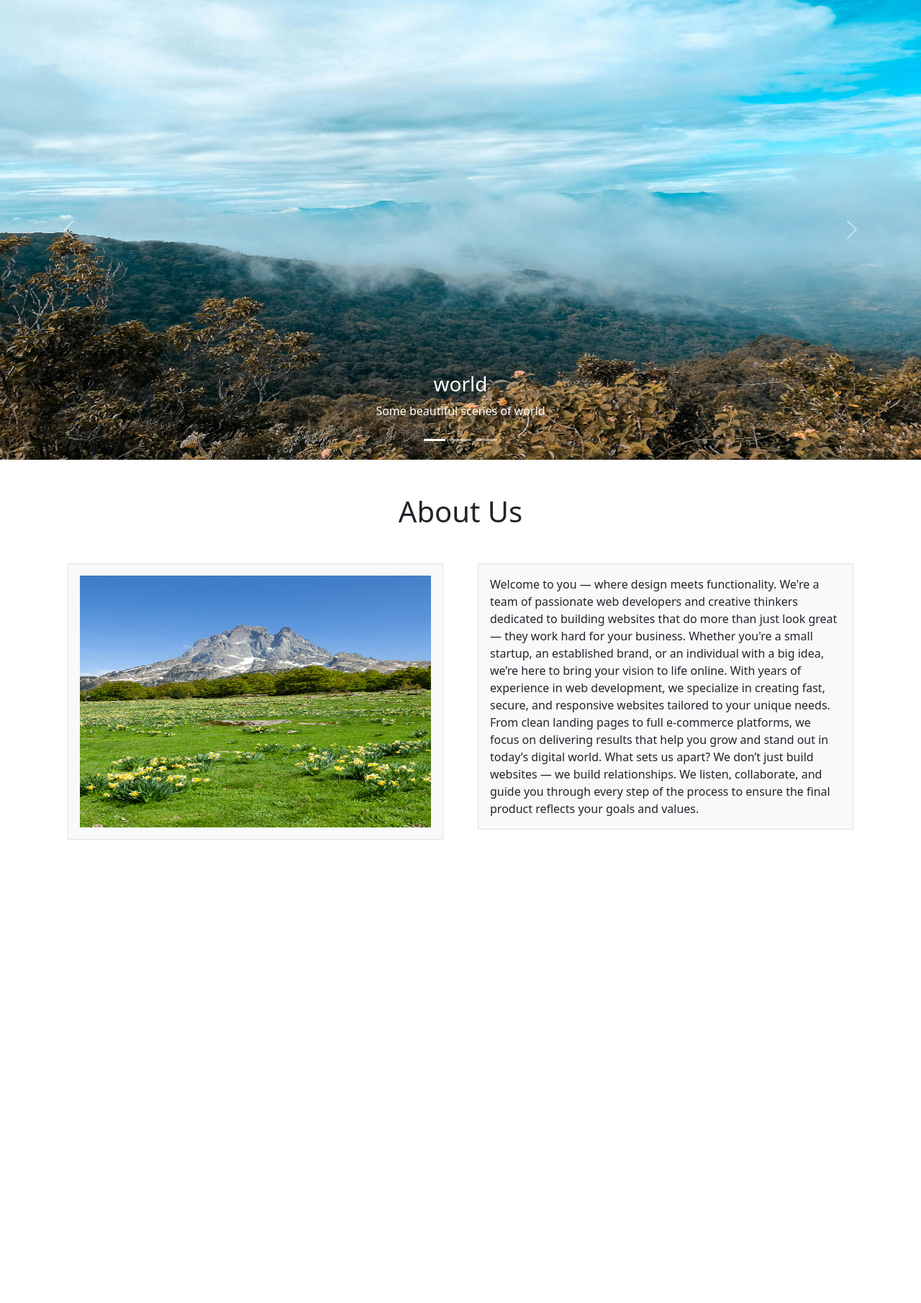
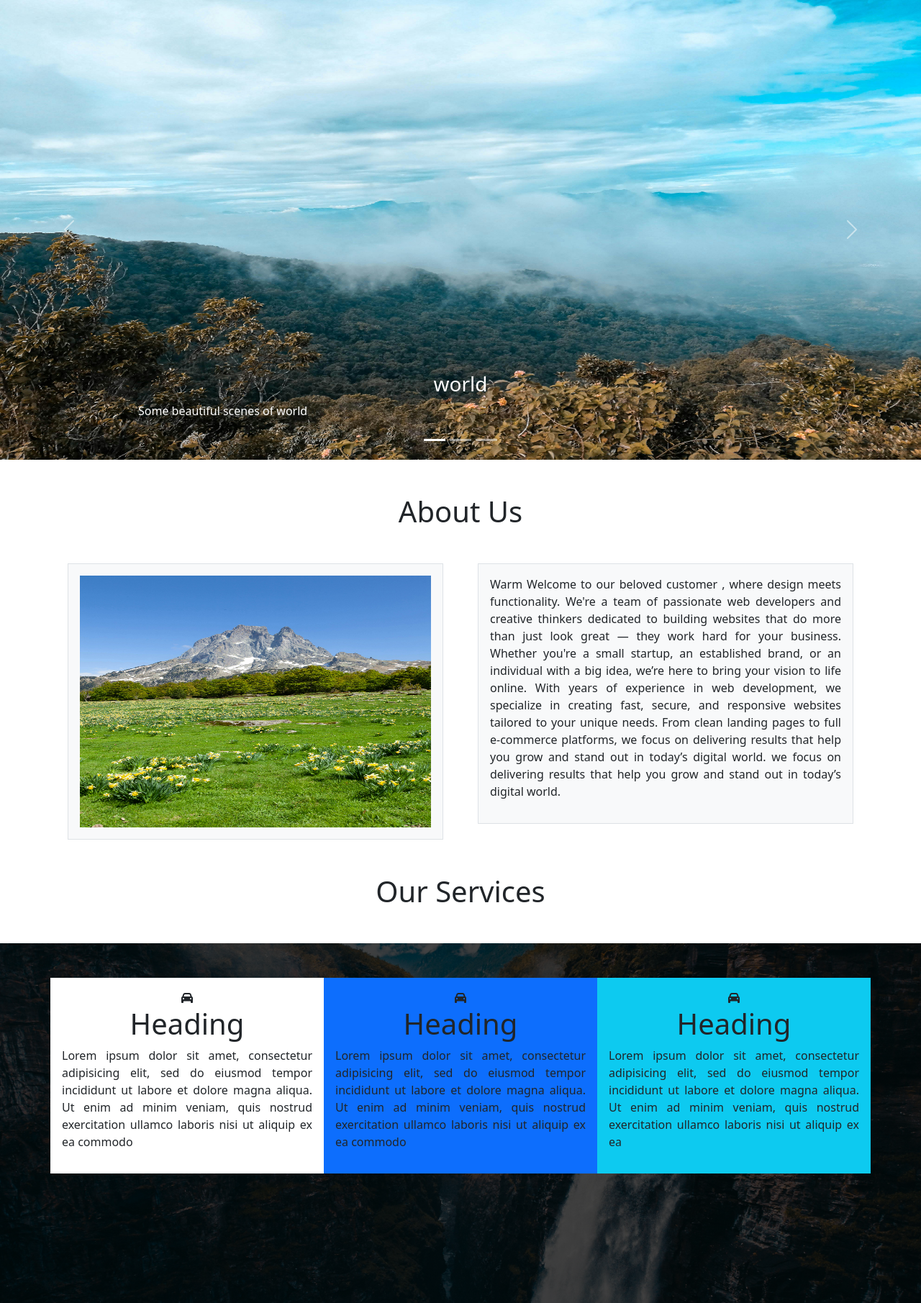
Before and after one commit to kaisen143/framework, a PHP site: page / in a window 1280 px wide. Shown: the part 57-1868 px from the top of the page at 72% size. Before the commit the page ends 1224 px from the top, so only its background shows below. Run offline with PHP 8.4, Linux system fonts and the light colour scheme.

Commit message:
work by bhuwan

```diff
--- a/assets/css/style.css
+++ b/assets/css/style.css
@@ -7,3 +7,15 @@
 {
 	height: 80vh;
 }
+p{
+	text-align: justify;
+}
+.bg-img
+{
+	background-image: linear-gradient(rgba(0,0,0,0.7),rgba(0,0,0,0.7)),url("../images/bg.jpg");
+	height: 500px;
+	width: 100%;
+	background-repeat: no-repeat;
+	background-size: cover;
+	background-position: center;
+}
--- a/index.html
+++ b/index.html
@@ -7,7 +7,7 @@
 
 	<link href="https://cdn.jsdelivr.net/npm/bootstrap@5.0.2/dist/css/bootstrap.min.css" rel="stylesheet" integrity="sha384-EVSTQN3/azprG1Anm3QDgpJLIm9Nao0Yz1ztcQTwFspd3yD65VohhpuuCOmLASjC" crossorigin="anonymous">
 	<link rel="stylesheet" type="text/css" href="assets/css/style.css">
-
+	<link rel="stylesheet" href="https://cdnjs.cloudflare.com/ajax/libs/font-awesome/6.7.2/css/all.min.css" integrity="sha512-Evv84Mr4kqVGRNSgIGL/F/aIDqQb7xQ2vcrdIwxfjThSH8CSR7PBEakCr51Ck+w+/U6swU2Im1vVX0SVk9ABhg==" crossorigin="anonymous" referrerpolicy="no-referrer" />
 </head>
 <body>
 	<div class="wrapper">
@@ -70,7 +70,7 @@
 					<div class="carousel-item">
 						<img src="assets/images/home2.jpg" alt="Chicago" class="d-block w-100">
 						<div class="carousel-caption">
-							<h3>world/h3>
+							<h3>world</h3>
 							<p>Some beautiful scenes of world</p>
 						</div>
 					</div>
@@ -106,17 +106,67 @@
 					</div>
 					<div class="col">
 						<div class="p-3 border bg-light">
-								Welcome to you — where design meets functionality.
+							<p>
+								Warm Welcome to our beloved customer , where design meets functionality.
 
 								We're a team of passionate web developers and creative thinkers dedicated to building websites that do more than just look great — they work hard for your business. Whether you're a small startup, an established brand, or an individual with a big idea, we’re here to bring your vision to life online.
 
 								With years of experience in web development, we specialize in creating fast, secure, and responsive websites tailored to your unique needs. From clean landing pages to full e-commerce platforms, we focus on delivering results that help you grow and stand out in today’s digital world.
+								we focus on delivering results that help you grow and stand out in today’s digital world.
 
-								What sets us apart? We don’t just build websites — we build relationships. We listen, collaborate, and guide you through every step of the process to ensure the final product reflects your goals and values.
-
+							</p>
 						</div>
 					</div>
 				</div>
+			</div>
+		</section>
+		<section id="industries">
+			<h1 class="text-center mt-5 mb-5">Our Services</h1>
+			<div  class="container-fluid bg-img">
+				<div class="container">
+					<div class="row">
+
+						<div class="col bg-white mt-5 p-3 mr-3  text-center">
+							<i class="fa-solid fa-car"></i>
+							<h1 class="text-center">Heading</h1>
+							<p>
+								Lorem ipsum dolor sit amet, consectetur adipisicing elit, sed do eiusmod
+								tempor incididunt ut labore et dolore magna aliqua. Ut enim ad minim veniam,
+								quis nostrud exercitation ullamco laboris nisi ut aliquip ex ea commodo
+
+
+							</p>
+						</div>
+
+						<div class="col bg-primary mt-5 p-3  text-center">
+							<i class="fa-solid fa-car"></i>
+							<h1 class="text-center">Heading</h1>
+							<p>
+								Lorem ipsum dolor sit amet, consectetur adipisicing elit, sed do eiusmod
+								tempor incididunt ut labore et dolore magna aliqua. Ut enim ad minim veniam,
+								quis nostrud exercitation ullamco laboris nisi ut aliquip ex ea commodo
+
+
+							</p>
+						</div>
+
+						<div class="col bg-info mt-5 p-3  text-center">
+							<i class="fa-solid fa-car "></i>
+							<h1 class="text-center">Heading</h1>
+							<p>
+								Lorem ipsum dolor sit amet, consectetur adipisicing elit, sed do eiusmod
+								tempor incididunt ut labore et dolore magna aliqua. Ut enim ad minim veniam,
+								quis nostrud exercitation ullamco laboris nisi ut aliquip ex ea
+
+
+							</p>
+						</div>
+
+
+					</div>
+
+				</div>
+
 			</div>
 		</section>
 
@@ -129,5 +179,4 @@
 
 
 	<script src="https://cdn.jsdelivr.net/npm/bootstrap@5.0.2/dist/js/bootstrap.bundle.min.js" integrity="sha384-MrcW6ZMFYlzcLA8Nl+NtUVF0sA7MsXsP1UyJoMp4YLEuNSfAP+JcXn/tWtIaxVXM" crossorigin="anonymous"></script>
-	</body>
-	</html>
+</body
```
Also changed, not shown: assets/images/bg.jpg (added). Lines whose indentation alone changed are shown as unchanged.
